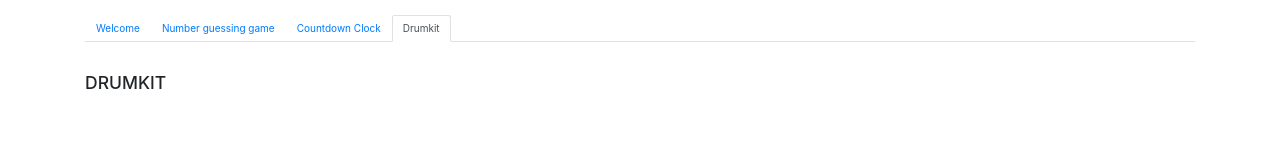
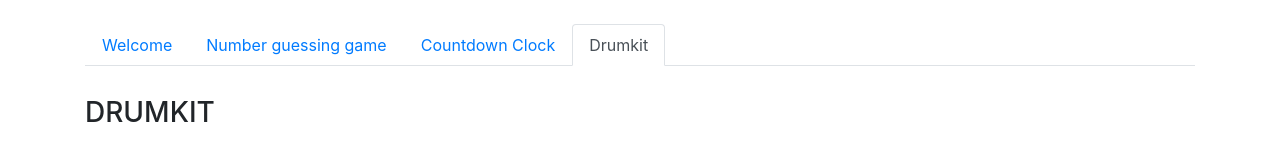
Before and after one commit to SalomeTreichler/javascriptbasicstutorial, a plain HTML site: page Drumkit/drumkit.html in a window 1280 px wide. Shown: the top 160 px of the page. Drawn offline with nearby package versions, Linux system fonts and the light colour scheme.

Commit message:
finished drumkit page

```diff
--- a/Drumkit/drumkit.html
+++ b/Drumkit/drumkit.html
@@ -25,13 +25,13 @@
         <a class="nav-link" href="../index.html">Welcome</a>
       </li>
       <li class="nav-item">
-                <a class="nav-link" href="./NumberGuessingGame/numberGuessingGame.html">Number guessing game</a>
+        <a class="nav-link" href="../NumberGuessingGame/numberGuessingGame.html">Number guessing game</a>
       </li>
       <li class="nav-item">
-                <a class="nav-link" href="./CountdownClock/countDownClock.html">Countdown Clock</a>
+        <a class="nav-link" href="../CountdownClock/countDownClock.html">Countdown Clock</a>
       </li>
       <li class="nav-item">
-                <a class="nav-link active" href="./Drumkit/drumkit.html">Drumkit</a>
+        <a class="nav-link active" href="drumkit.html">Drumkit</a>
       </li>
     </ul>
 
--- a/Drumkit/style.css
+++ b/Drumkit/style.css
@@ -3,19 +3,8 @@
     margin-bottom: 50px;
 }
 
-html {
-    font-size: 10px;
-    background: url(img/b9r5sEL.jpg) bottom center;
-    background-size: cover;
-}
-
-body, html {
-    margin: 0;
-    padding: 0;
-    font-family: sans-serif;
-}
-
 .keys {
+    background-image: url(./img/b9r5sEL.jpg);
     display: flex;
     flex: 1;
     min-height: 100vh;
```
Also changed, not shown: CountdownClock/countDownClock.html (+1 -1 lines). Lines whose indentation alone changed are shown as unchanged.
